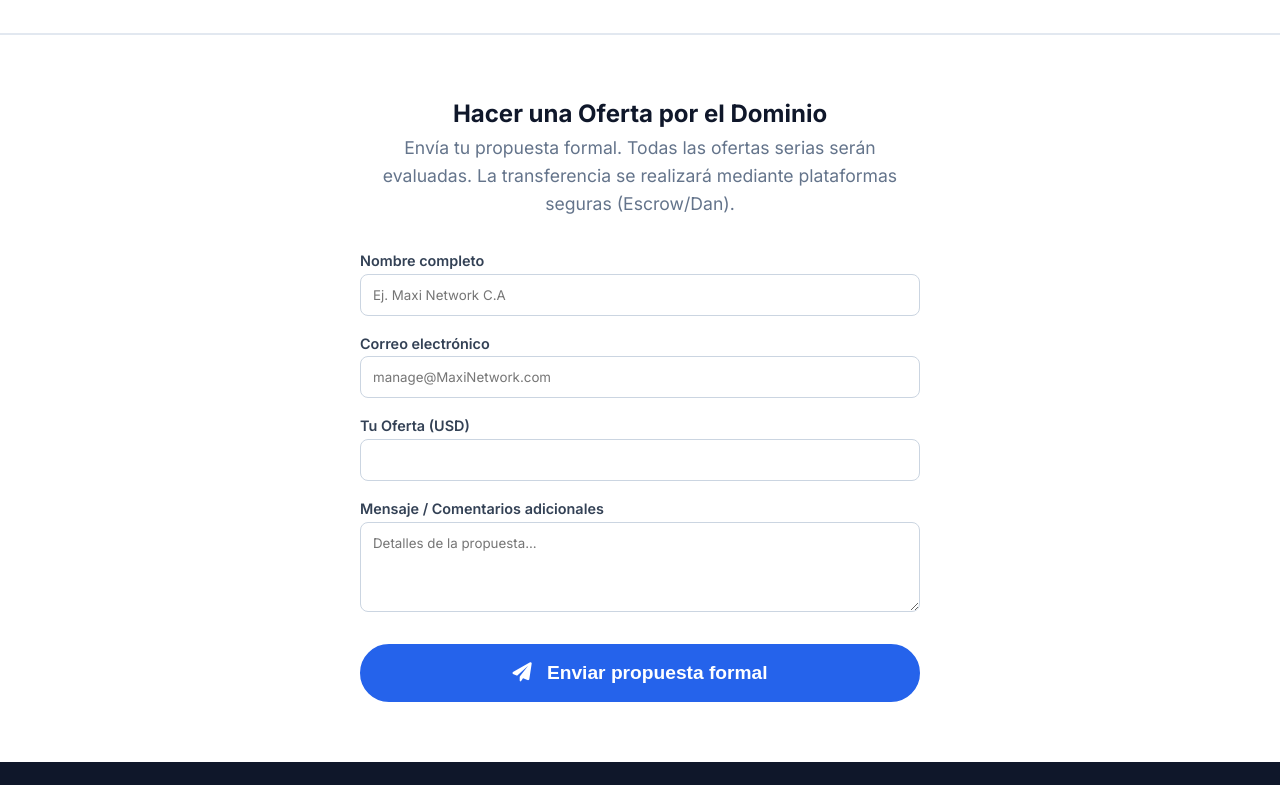
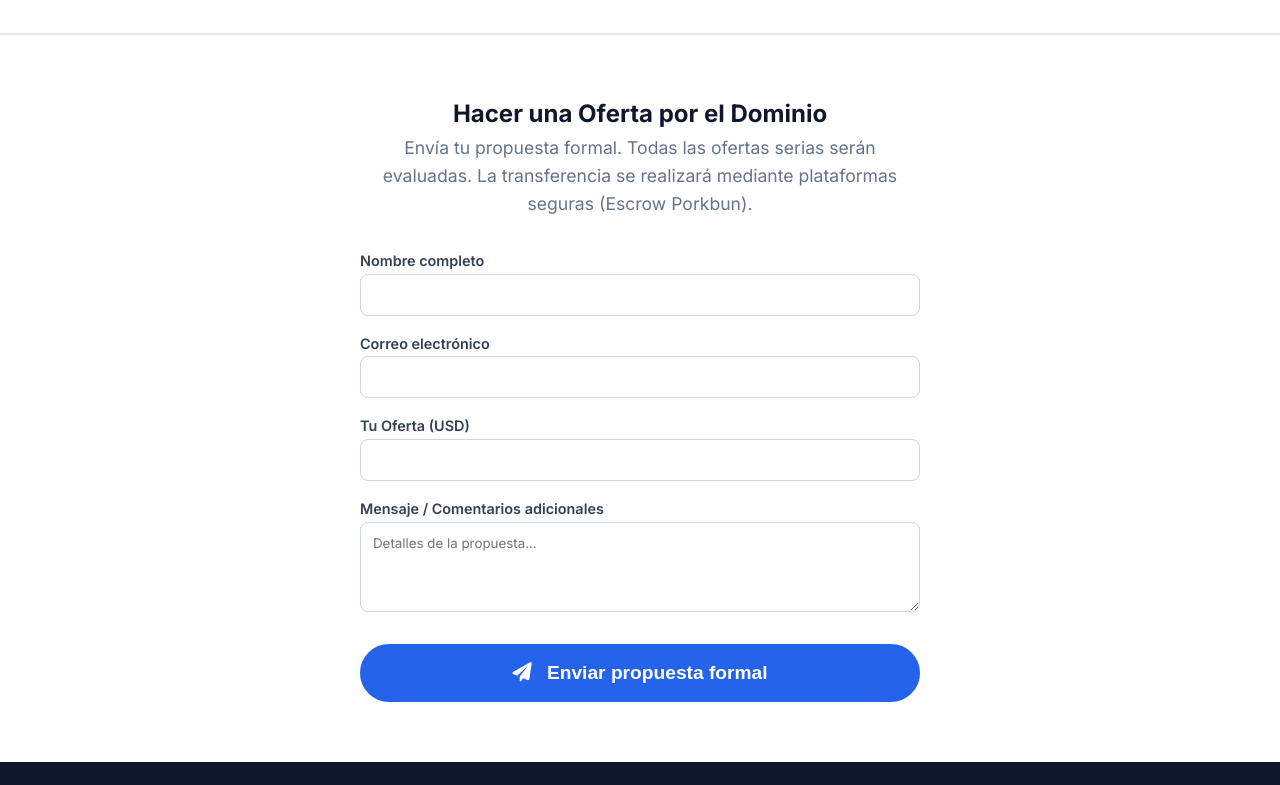
Before and after one commit to Entidad-de-Datos-Integrados/sincobertura-web, a plain HTML site: page index.html in a window 1280 px wide. Shown: the part 2420-3205 px from the top of the page. Drawn offline with Linux system fonts and the light colour scheme.

Commit message:
Update contact section with new offer details

```diff
--- a/index.html
+++ b/index.html
@@ -169,16 +169,16 @@
 <section id="contact" style="padding: 60px 0; background-color: #ffffff; border-top: 2px solid #e2e8f0;">
   <div class="container" style="max-width: 600px; text-align: center;">
     <h2>Hacer una Oferta por el Dominio</h2>
-    <p class="subtitle" style="margin-bottom: 30px;">Envía tu propuesta formal. Todas las ofertas serias serán evaluadas. La transferencia se realizará mediante plataformas seguras (Escrow/Dan).</p>
+    <p class="subtitle" style="margin-bottom: 30px;">Envía tu propuesta formal. Todas las ofertas serias serán evaluadas. La transferencia se realizará mediante plataformas seguras (Escrow Porkbun).</p>
 
     <form action="https://formspree.io/f/TU_ID_DE_FORMSPREE" method="POST" style="display: flex; flex-direction: column; gap: 15px; text-align: left;">
       <div>
         <label style="font-weight: 600; font-size: 0.9rem; color: #334155;">Nombre completo</label>
-        <input type="text" name="name" required style="width: 100%; padding: 12px; border-radius: 8px; border: 1px solid #cbd5e1; font-family: inherit;" placeholder="Ej. Maxi Network C.A">
+        <input type="text" name="name" required style="width: 100%; padding: 12px; border-radius: 8px; border: 1px solid #cbd5e1; font-family: inherit;" placeholder="">
       </div>
       <div>
         <label style="font-weight: 600; font-size: 0.9rem; color: #334155;">Correo electrónico</label>
-        <input type="email" name="email" required style="width: 100%; padding: 12px; border-radius: 8px; border: 1px solid #cbd5e1; font-family: inherit;" placeholder="manage@MaxiNetwork.com">
+        <input type="email" name="email" required style="width: 100%; padding: 12px; border-radius: 8px; border: 1px solid #cbd5e1; font-family: inherit;" placeholder="">
       </div>
       <div>
         <label style="font-weight: 600; font-size: 0.9rem; color: #334155;">Tu Oferta (USD)</label>
```
